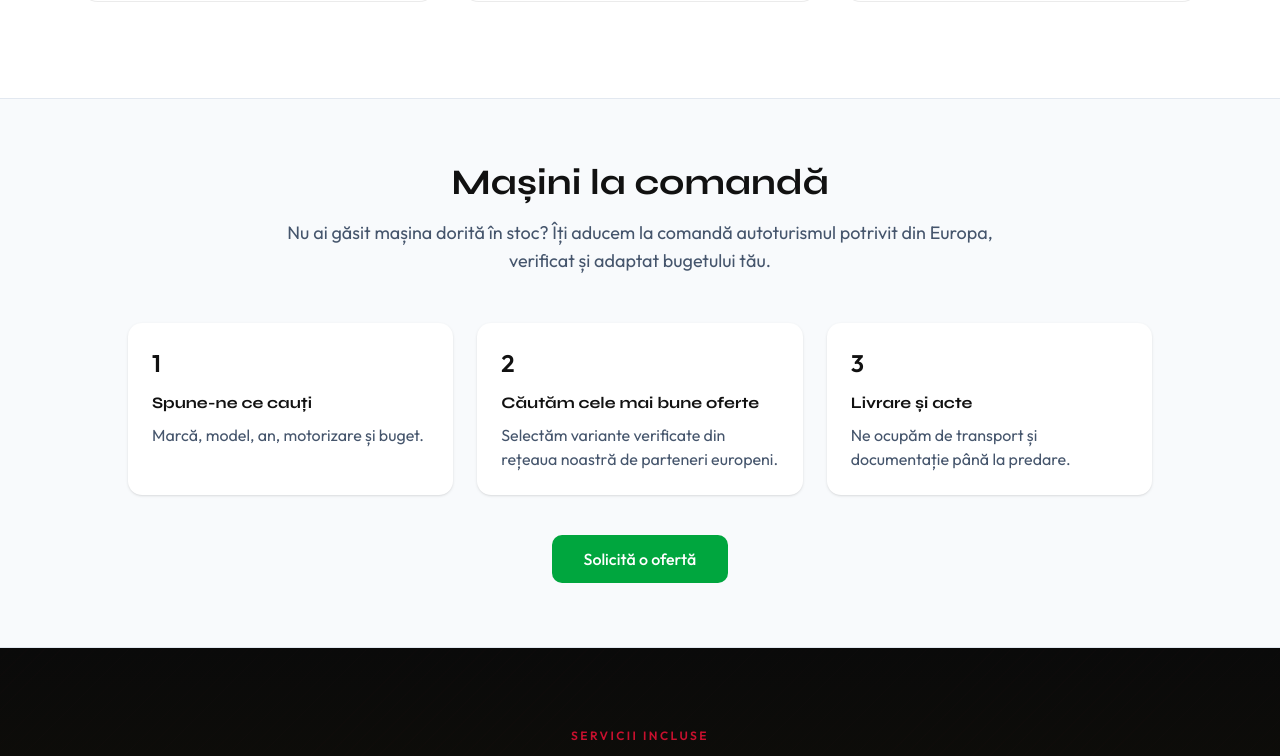
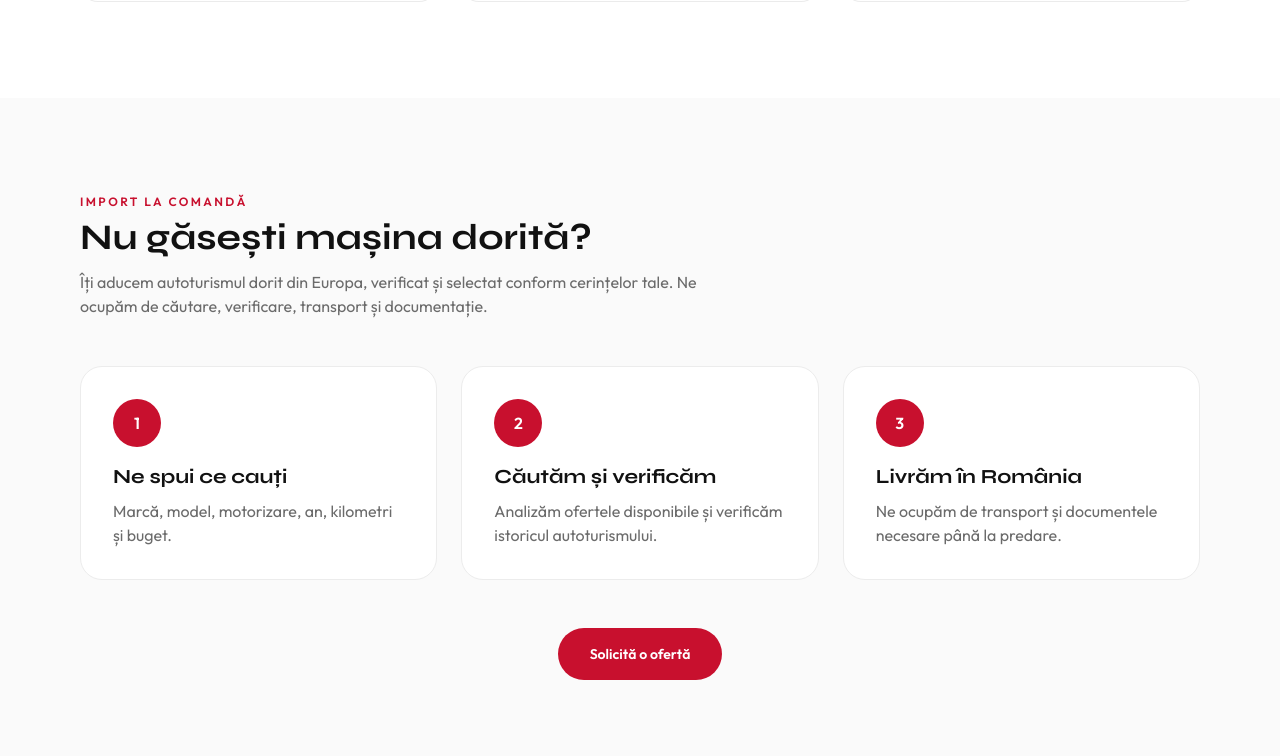
Before and after one commit to backstagelevelone-crypto/cosram-auto, a Next.js app in the folder cosram-auto-main/: page / in a window 1280 px wide. Shown: the part 4590-5346 px from the top of the page. Built offline with nearby package versions, Linux system fonts and the light colour scheme; no server answers.

Commit message:
Update MasiniLaComanda.tsx

```diff
--- a/cosram-auto-main/src/components/sections/MasiniLaComanda.tsx
+++ b/cosram-auto-main/src/components/sections/MasiniLaComanda.tsx
@@ -1,68 +1,89 @@
+"use client";
+
+import { motion } from "framer-motion";
+
 export default function MasiniLaComanda() {
   return (
     <section
       id="masini-la-comanda"
-      className="py-16 bg-slate-50 border-y border-slate-200"
+      className="bg-[#FAFAFA] py-24 px-6 md:px-12 lg:px-20"
     >
-      <div className="container mx-auto px-4">
-        <div className="max-w-5xl mx-auto">
-          <div className="text-center mb-12">
-            <h2 className="text-3xl md:text-4xl font-bold mb-4">
-              Mașini la comandă
+      <div className="mx-auto max-w-7xl">
+        <motion.div
+          initial={{ opacity: 0, y: 30 }}
+          whileInView={{ opacity: 1, y: 0 }}
+          viewport={{ once: true, margin: "-100px" }}
+          className="mb-12"
+        >
+          <p className="text-xs font-semibold uppercase tracking-[0.2em] text-[#C8102E]">
+            Import la comandă
+          </p>
+
+          <h2 className="mt-2 font-[family-name:var(--font-syne)] text-3xl font-bold text-[#111111] md:text-4xl">
+            Nu găsești mașina dorită?
           </h2>
 
-            <p className="text-lg text-slate-600 max-w-3xl mx-auto">
-              Nu ai găsit mașina dorită în stoc? Îți aducem la comandă
-              autoturismul potrivit din Europa, verificat și adaptat
-              bugetului tău.
+          <p className="mt-3 max-w-2xl text-[#6B6B6B]">
+            Îți aducem autoturismul dorit din Europa, verificat și selectat
+            conform cerințelor tale. Ne ocupăm de căutare, verificare,
+            transport și documentație.
+          </p>
+        </motion.div>
+
+        <div className="grid gap-6 md:grid-cols-3">
+          <div className="rounded-3xl border border-[#ECECEC] bg-white p-8">
+            <div className="mb-4 flex h-12 w-12 items-center justify-center rounded-full bg-[#C8102E] text-white font-bold">
+              1
+            </div>
+
+            <h3 className="mb-2 text-xl font-semibold text-[#111111]">
+              Ne spui ce cauți
+            </h3>
+
+            <p className="text-[#6B6B6B]">
+              Marcă, model, motorizare, an, kilometri și buget.
             </p>
           </div>
 
-          <div className="grid md:grid-cols-3 gap-6">
-            <div className="bg-white p-6 rounded-xl shadow-sm">
-              <div className="text-2xl font-bold mb-3">1</div>
-              <h3 className="font-semibold mb-2">
-                Spune-ne ce cauți
+          <div className="rounded-3xl border border-[#ECECEC] bg-white p-8">
+            <div className="mb-4 flex h-12 w-12 items-center justify-center rounded-full bg-[#C8102E] text-white font-bold">
+              2
+            </div>
+
+            <h3 className="mb-2 text-xl font-semibold text-[#111111]">
+              Căutăm și verificăm
             </h3>
-              <p className="text-slate-600">
-                Marcă, model, an, motorizare și buget.
+
+            <p className="text-[#6B6B6B]">
+              Analizăm ofertele disponibile și verificăm istoricul
+              autoturismului.
             </p>
           </div>
 
-            <div className="bg-white p-6 rounded-xl shadow-sm">
-              <div className="text-2xl font-bold mb-3">2</div>
-              <h3 className="font-semibold mb-2">
-                Căutăm cele mai bune oferte
-              </h3>
-              <p className="text-slate-600">
-                Selectăm variante verificate din rețeaua noastră de
-                parteneri europeni.
-              </p>
+          <div className="rounded-3xl border border-[#ECECEC] bg-white p-8">
+            <div className="mb-4 flex h-12 w-12 items-center justify-center rounded-full bg-[#C8102E] text-white font-bold">
+              3
             </div>
 
-            <div className="bg-white p-6 rounded-xl shadow-sm">
-              <div className="text-2xl font-bold mb-3">3</div>
-              <h3 className="font-semibold mb-2">
-                Livrare și acte
+            <h3 className="mb-2 text-xl font-semibold text-[#111111]">
+              Livrăm în România
             </h3>
-              <p className="text-slate-600">
-                Ne ocupăm de transport și documentație până la predare.
+
+            <p className="text-[#6B6B6B]">
+              Ne ocupăm de transport și documentele necesare până la predare.
             </p>
           </div>
         </div>
 
-          <div className="mt-10 text-center">
+        <div className="mt-12 flex justify-center">
           <a
-              href="https://wa.me/40700000000"
-              target="_blank"
-              rel="noopener noreferrer"
-              className="inline-flex items-center justify-center px-8 py-3 rounded-lg font-medium bg-green-600 text-white hover:opacity-90 transition"
+            href="#contact"
+            className="rounded-full bg-[#C8102E] px-8 py-4 text-sm font-semibold text-white transition hover:scale-105"
           >
             Solicită o ofertă
           </a>
         </div>
       </div>
-      </div>
     </section>
   );
 }
```
Lines whose indentation alone changed are shown as unchanged.
